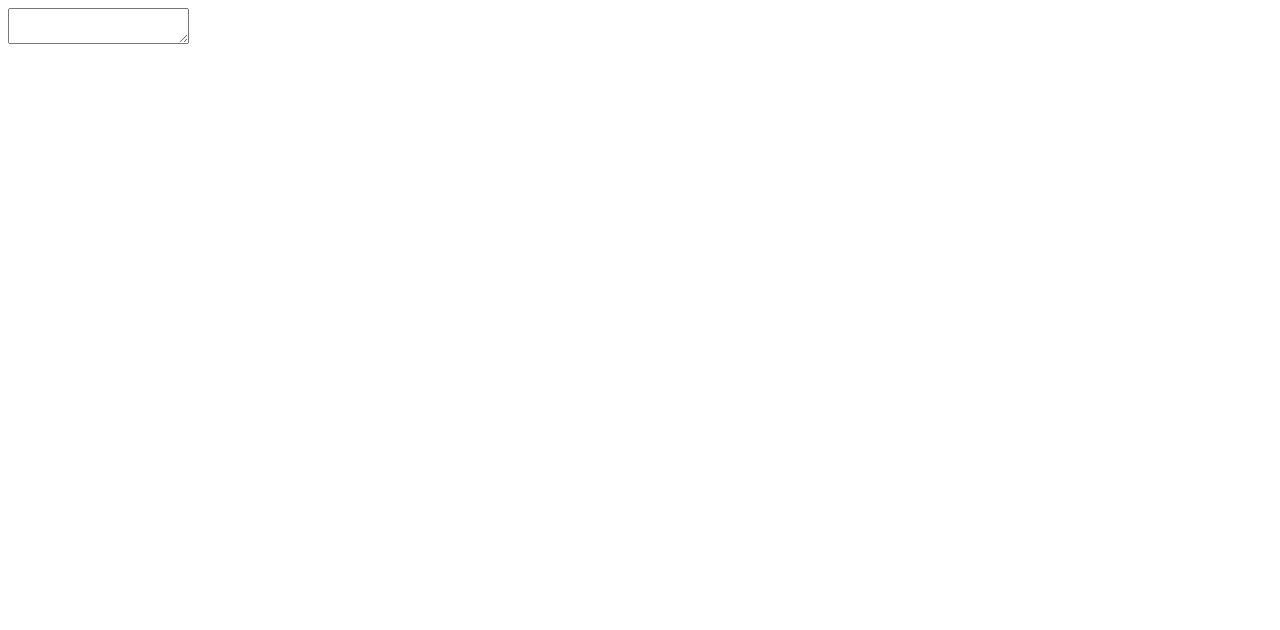
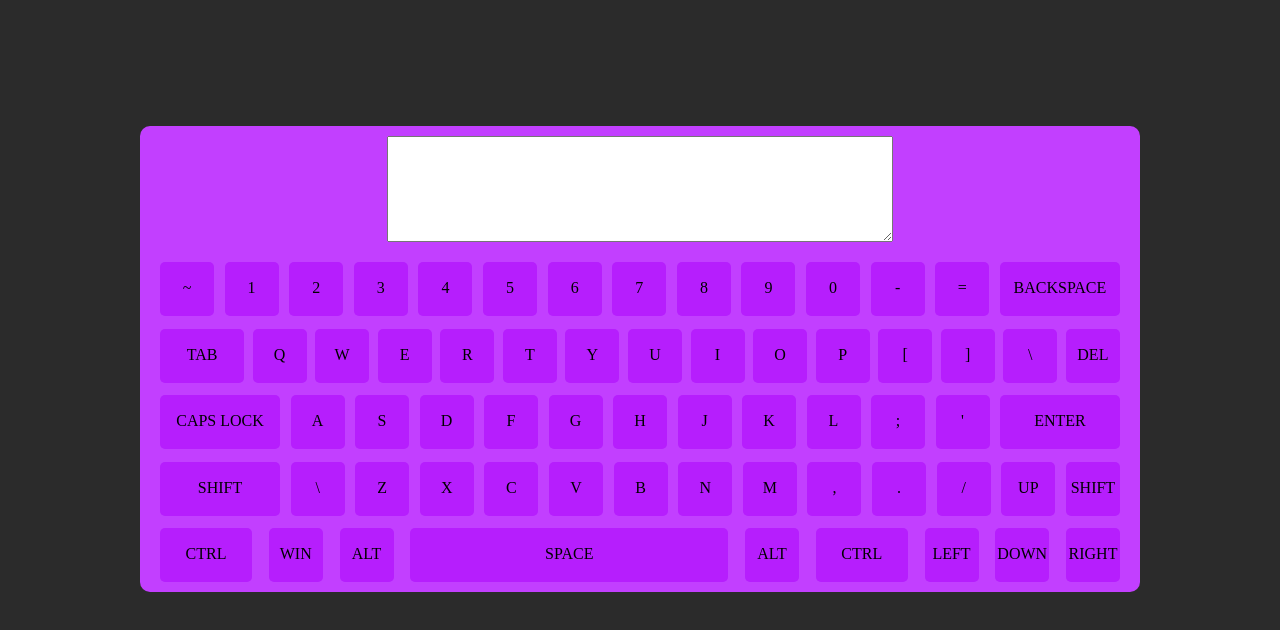
Before and after one commit to avvogg55/virtual-keyboard, a plain HTML site: page index.html in a window 1280 px wide. Drawn offline with Linux system fonts and the light colour scheme.

Commit message:
feat: added css

```diff
--- a/index.html
+++ b/index.html
@@ -5,85 +5,86 @@
     <meta http-equiv="X-UA-Compatible" content="IE=edge">
     <meta name="viewport" content="width=device-width, initial-scale=1.0">
     <title>Virtual Keyboard</title>
+    <link rel="stylesheet" href="style.css">
 </head>
 <body>
     <section class="keyboard">
         <textarea></textarea>
         <div class="keyboard__block">
             <div class="line">
-                <div class="line__square-button"></div>
-                <div class="line__square-button"></div>
-                <div class="line__square-button"></div>
-                <div class="line__square-button"></div>
-                <div class="line__square-button"></div>
-                <div class="line__square-button"></div>
-                <div class="line__square-button"></div>
-                <div class="line__square-button"></div>
-                <div class="line__square-button"></div>
-                <div class="line__square-button"></div>
-                <div class="line__square-button"></div>
-                <div class="line__square-button"></div>
-                <div class="line__square-button"></div>
-                <div class="line__long-button"></div>
+                <div id="tilda" class="line__button square">~</div>
+                <div id="1" class="line__button square">1</div>
+                <div id="2" class="line__button square">2</div>
+                <div id="3" class="line__button square">3</div>
+                <div id="4" class="line__button square">4</div>
+                <div id="5" class="line__button square">5</div>
+                <div id="6" class="line__button square">6</div>
+                <div id="7" class="line__button square">7</div>
+                <div id="8" class="line__button square">8</div>
+                <div id="9" class="line__button square">9</div>
+                <div id="0" class="line__button square">0</div>
+                <div id="minus" class="line__button square">-</div>
+                <div id="equality-sign" class="line__button square">=</div>
+                <div id="backspace" class="line__button long">BACKSPACE</div>
             </div>
             <div class="line">
-                <div class="line__square-button"></div>
-                <div class="line__square-button"></div>
-                <div class="line__square-button"></div>
-                <div class="line__square-button"></div>
-                <div class="line__square-button"></div>
-                <div class="line__square-button"></div>
-                <div class="line__square-button"></div>
-                <div class="line__square-button"></div>
-                <div class="line__square-button"></div>
-                <div class="line__square-button"></div>
-                <div class="line__square-button"></div>
-                <div class="line__square-button"></div>
-                <div class="line__square-button"></div>
-                <div class="line__square-button"></div>
-                <div class="line__square-button"></div>
+                <div id="tab" class="line__button tab-style">TAB</div>
+                <div id="q" class="line__button square">Q</div>
+                <div id="w" class="line__button square">W</div>
+                <div id="e" class="line__button square">E</div>
+                <div id="r" class="line__button square">R</div>
+                <div id="t" class="line__button square">T</div>
+                <div id="y" class="line__button square">Y</div>
+                <div id="u" class="line__button square">U</div>
+                <div id="i" class="line__button square">I</div>
+                <div id="o" class="line__button square">O</div>
+                <div id="p" class="line__button square">P</div>
+                <div id="left-square-bracket" class="line__button square">[</div>
+                <div id="right-square-bracket" class="line__button square">]</div>
+                <div id="left-slash" class="line__button square">\</div>
+                <div id="delete" class="line__button square">DEL</div>
             </div>
             <div class="line">
-                <div class="line__long-button"></div>
-                <div class="line__square-button"></div>
-                <div class="line__square-button"></div>
-                <div class="line__square-button"></div>
-                <div class="line__square-button"></div>
-                <div class="line__square-button"></div>
-                <div class="line__square-button"></div>
-                <div class="line__square-button"></div>
-                <div class="line__square-button"></div>
-                <div class="line__square-button"></div>
-                <div class="line__square-button"></div>
-                <div class="line__square-button"></div>
-                <div class="line__long-button"></div>
+                <div id="caps-lock" class="line__button long">CAPS LOCK</div>
+                <div id="a" class="line__button square">A</div>
+                <div id="s" class="line__button square">S</div>
+                <div id="d" class="line__button square">D</div>
+                <div id="f" class="line__button square">F</div>
+                <div id="g" class="line__button square">G</div>
+                <div id="h" class="line__button square">H</div>
+                <div id="j" class="line__button square">J</div>
+                <div id="k" class="line__button square">K</div>
+                <div id="l" class="line__button square">L</div>
+                <div id="semicolon" class="line__button square">;</div>
+                <div id="single-quote" class="line__button square">'</div>
+                <div id="enter" class="line__button long">ENTER</div>
             </div>
             <div class="line">
-                <div class="line__long-button"></div>
-                <div class="line__square-button"></div>
-                <div class="line__square-button"></div>
-                <div class="line__square-button"></div>
-                <div class="line__square-button"></div>
-                <div class="line__square-button"></div>
-                <div class="line__square-button"></div>
-                <div class="line__square-button"></div>
-                <div class="line__square-button"></div>
-                <div class="line__square-button"></div>
-                <div class="line__square-button"></div>
-                <div class="line__square-button"></div>
-                <div class="line__square-button"></div>
-                <div class="line__square-button"></div>
+                <div id="left-shift" class="line__button long">SHIFT</div>
+                <div id="left-slash-single" class="line__button square">\</div>
+                <div id="z" class="line__button square">Z</div>
+                <div id="x" class="line__button square">X</div>
+                <div id="c" class="line__button square">C</div>
+                <div id="v" class="line__button square">V</div>
+                <div id="b" class="line__button square">B</div>
+                <div id="n" class="line__button square">N</div>
+                <div id="m" class="line__button square">M</div>
+                <div id="comma" class="line__button square">,</div>
+                <div id="dot" class="line__button square">.</div>
+                <div id="right-slash" class="line__button square">/</div>
+                <div id="arrow-up" class="line__button square">UP</div>
+                <div id="right-shift" class="line__button square">SHIFT</div>
             </div>
             <div class="line">
-                <div class="line__medium-button"></div>
-                <div class="line__square-button"></div>
-                <div class="line__square-button"></div>
-                <div class="line__space-button"></div>
-                <div class="line__square-button"></div>
-                <div class="line__medium-button"></div>
-                <div class="line__square-button"></div>
-                <div class="line__square-button"></div>
-                <div class="line__square-button"></div>
+                <div id="left-ctrl" class="line__button medium">CTRL</div>
+                <div id="win" class="line__button square">WIN</div>
+                <div id="left-alt" class="line__button square">ALT</div>
+                <div id="space" class="line__button space-style">SPACE</div>
+                <div id="right-alt" class="line__button square">ALT</div>
+                <div id="right-ctrl" class="line__button medium">CTRL</div>
+                <div id="left" class="line__button square">LEFT</div>
+                <div id="down" class="line__button square">DOWN</div>
+                <div id="left" class="line__button square">RIGHT</div>
             </div>
         </div>
     </section>
--- a/style.css
+++ b/style.css
@@ -0,0 +1,64 @@
+body {
+    background-color: rgb(43, 43, 43);
+}
+
+.keyboard {
+    margin: 10% auto;
+    width: 1000px;
+    background-color: rgb(194, 63, 255);
+    display: flex;
+    flex-direction: column;
+    align-items: center;
+    border-radius: 10px;
+}
+
+.keyboard__block {
+    margin: 10px 0;
+    width: 960px;
+    height: 320px;
+    display: flex;
+    flex-direction: column;
+    justify-content: space-between;
+}
+
+textarea {
+    width: 500px;
+    height: 100px;
+    margin: 10px 0;
+}
+
+.line {
+    height: 54px;
+    display: flex;
+    justify-content: space-between;
+}
+
+.line__button {
+    width: 54px;
+    height: 54px;
+    box-sizing: border-box;
+    background-color: rgb(182, 30, 253);
+    border-radius: 5px;
+    text-align: center;
+    padding-top: 17px;
+}
+
+.long {
+    width: 120px;
+    height: 54px;
+}
+
+.medium {
+    width: 92px;
+    height: 54px;
+}
+
+.space-style {
+    width: 318px;
+    height: 54px;
+}
+
+.tab-style {
+    width: 84px;
+    height: 54px;
+}
```
